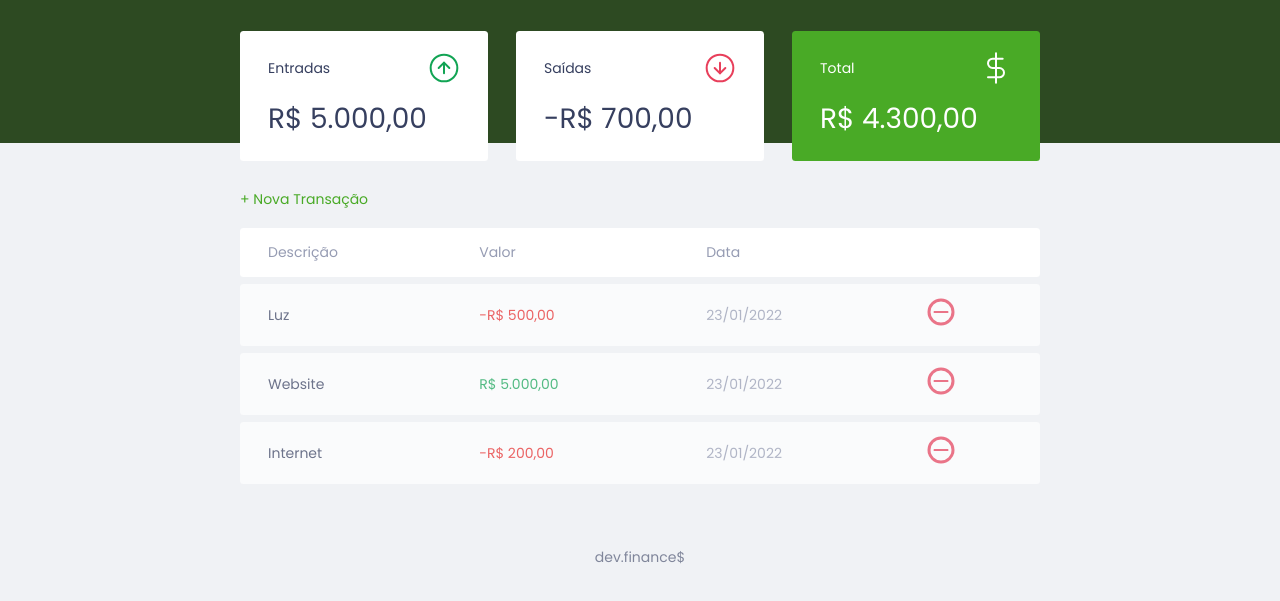
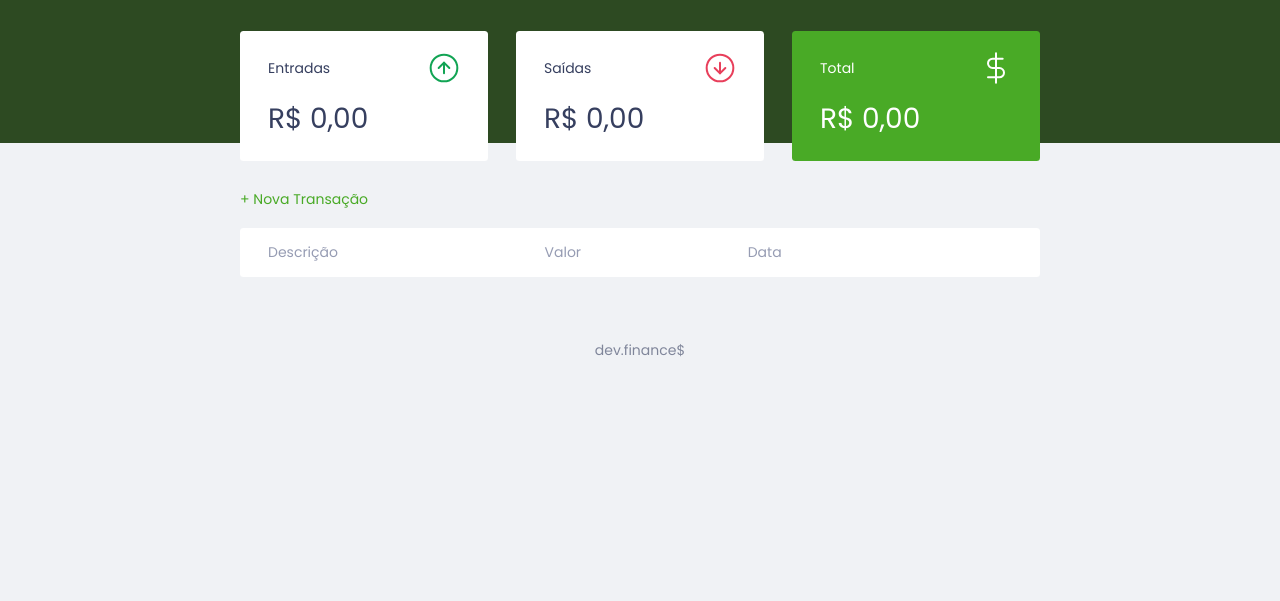
Before and after one commit to Dnuns/dev_finance, a plain HTML site: page index.html in a window 1280 px wide. Shown: the part 55-656 px from the top of the page. Drawn offline with Linux system fonts and the light colour scheme.

Commit message:
finish app

```diff
--- a/index.html
+++ b/index.html
@@ -27,7 +27,7 @@
             <span>Entradas</span>
             <img src="./assets/income.svg" alt="Imagem de Entradas" />
           </h3>
-          <p id="incomeDisplay">$ 5.000,00</p>
+          <p id="incomeDisplay">$ 0,00</p>
         </div>
 
         <div class="card">
@@ -35,7 +35,7 @@
             <span>Saídas</span>
             <img src="./assets/expense.svg" alt="Imagem de Saídas" />
           </h3>
-          <p id="expenseDisplay">$ 2.000,00</p>
+          <p id="expenseDisplay">$ 0,00</p>
         </div>
 
         <div class="card total">
@@ -44,7 +44,7 @@
             <img src="./assets/total.svg" alt="Imagem de Total" />
           </h3>
 
-          <p id="totalDisplay">$ 3.000,00</p>
+          <p id="totalDisplay">$ 0,00</p>
         </div>
       </section>
 
--- a/scripts.js
+++ b/scripts.js
@@ -7,24 +7,17 @@ const Modal = {
   },
 };
 
+const Storage = {
+  get() {
+    return JSON.parse(localStorage.getItem("dev.finances:transactions")) || [];
+  },
+  set(transactions) {
+    localStorage.setItem("dev.finances:transactions", JSON.stringify(transactions));
+  }
+}
+
 const Transaction = {
-  all: [
-    {
-      description: "Luz",
-      amount: -50000,
-      date: "23/01/2022",
-    },
-    {
-      description: "Website",
-      amount: 500000,
-      date: "23/01/2022",
-    },
-    {
-      description: "Internet",
-      amount: -20000,
-      date: "23/01/2022",
-    },
-  ],
+  all: Storage.get(),
   add(transaction) {
     Transaction.all.push(transaction);
     App.reload();
@@ -65,10 +58,8 @@ const DOM = {
 
   addTransaction(transaction, index) {
     const tr = document.createElement("tr");
-    tr.innerHTML = DOM.innerHTMLTransaction(transaction, index);
-    tr.dataset.index = index;
-
-
+     tr.innerHTML = DOM.innerHTMLTransaction(transaction, index);
+     tr.dataset.index = index;
 
     DOM.transactionsContainer.appendChild(tr);
   },
@@ -185,8 +176,11 @@ const Form = {
 
 const App = {
   init() {
-    Transaction.all.forEach(DOM.addTransaction)
+    Transaction.all.forEach((transaction, index) => {
+      DOM.addTransaction(transaction, index);
+    });
     DOM.updateBalance();
+    Storage.set(Transaction.all);
   },
   reload() {
     DOM.clearTransactions();
@@ -195,3 +189,23 @@ const App = {
 };
 
 App.init();
+
+/*
+[
+    {
+      description: "Luz",
+      amount: -50000,
+      date: "23/01/2022",
+    },
+    {
+      description: "Website",
+      amount: 500000,
+      date: "23/01/2022",
+    },
+    {
+      description: "Internet",
+      amount: -20000,
+      date: "23/01/2022",
+    },
+  ]
+*/
```
